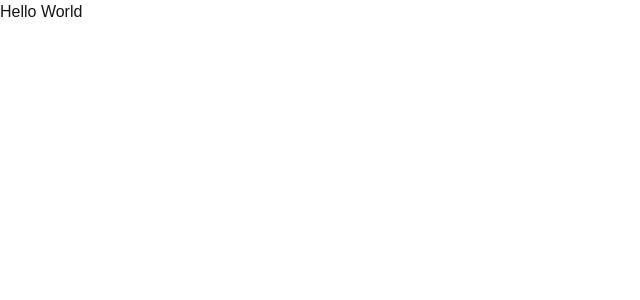
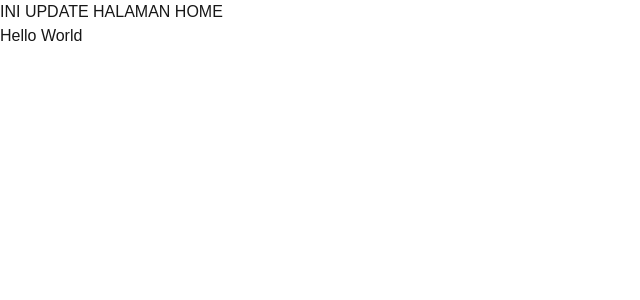
Before and after one commit to avnexcode/git-flow, a Next.js app: page / in a window 1280 px wide. Shown: the top 300 px of the page, without its empty margins (0-640 px from the left). Built offline with nearby package versions, Linux system fonts and the light colour scheme.

Commit message:
page(home): membuat tampilan home

```diff
--- a/src/app/page.tsx
+++ b/src/app/page.tsx
@@ -1,7 +1,7 @@
-
 export default function Home() {
   return (
     <div>
+      <h1>INI UPDATE HALAMAN HOME</h1>
       <h1>Hello World</h1>
     </div>
   );
```
